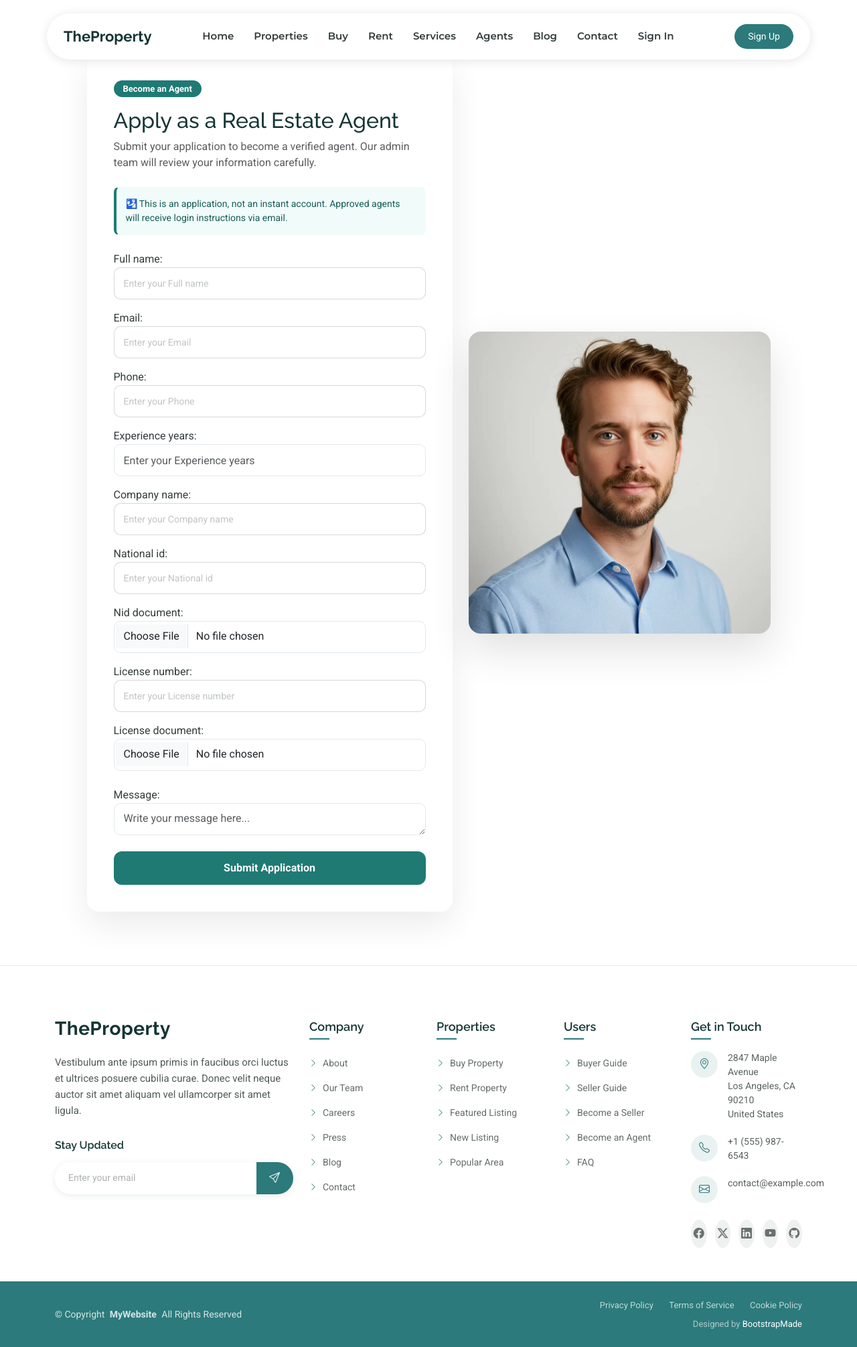
After one commit to rahidulislam/realestate_property, a Django app: page /user/agent-application/ in a window 1280 px wide. The commit adds this page. Shown: the whole page at 67% size. Run offline with Django 5.2, Linux system fonts and the light colour scheme; some libraries are stand-ins or nearby versions.

Commit message:
agent application approve is done

```diff
--- a/core/views.py
+++ b/core/views.py
@@ -1,7 +1,7 @@
 from django.contrib.auth.decorators import login_required
 from django.shortcuts import render
 from django.utils.decorators import method_decorator
-from django.views.generic import TemplateView
+from django.views.generic import TemplateView, FormView
 
 from user.decorators import seller_required
 
--- a/requirements.txt
+++ b/requirements.txt
@@ -1,3 +1,4 @@
 asgiref==3.11.0
 Django==5.2.8
+python-dotenv==1.2.1
 sqlparse==0.5.3
--- a/static/css/custom.css
+++ b/static/css/custom.css
@@ -178,3 +178,125 @@
   height: 100%;
   object-fit: cover;
 }
+/* Agent Application Section */
+
+.agent-apply-section {
+  padding: 80px 0;
+}
+
+.agent-apply-card {
+  background: #fff;
+  border-radius: 18px;
+  padding: 40px;
+  box-shadow: 0 20px 50px rgba(0,0,0,0.08);
+}
+
+.agent-badge {
+  background: #1f7a74;
+  color: #fff;
+  padding: 6px 14px;
+  border-radius: 20px;
+  font-size: 13px;
+}
+
+.agent-alert {
+  background: #f1fbfa;
+  border-left: 4px solid #1f7a74;
+  color: #155e59;
+  padding: 14px;
+  border-radius: 8px;
+  font-size: 14px;
+}
+
+.custom-input {
+  height: 48px;
+  border-radius: 10px;
+  border: 1px solid #e3e8ee;
+  padding: 10px 14px;
+}
+
+.custom-input:focus {
+  border-color: #1f7a74;
+  box-shadow: 0 0 0 0.15rem rgba(31,122,116,.15);
+}
+
+.agent-btn {
+  background: #1f7a74;
+  color: #fff;
+  border-radius: 12px;
+  padding: 12px;
+  font-weight: 600;
+}
+
+.agent-btn:hover {
+  background: #176963;
+  color: #fff;
+}
+
+.agent-image-card img {
+  width: 100%;
+  border-radius: 18px;
+  box-shadow: 0 25px 60px rgba(0,0,0,0.12);
+}
+
+/* Agent Application Success Section */
+.agent-success-section {
+  padding: 100px 0;
+}
+
+.agent-success-card {
+  background: #ffffff;
+  padding: 50px 45px;
+  border-radius: 20px;
+  box-shadow: 0 25px 60px rgba(0,0,0,0.08);
+}
+
+.success-icon {
+  width: 80px;
+  height: 80px;
+  background: #1f7a74;
+  color: #fff;
+  border-radius: 50%;
+  display: flex;
+  align-items: center;
+  justify-content: center;
+  font-size: 40px;
+  font-weight: bold;
+  margin: 0 auto;
+}
+
+.success-alert {
+  background: #f1fbfa;
+  border-left: 4px solid #1f7a74;
+  color: #155e59;
+  padding: 16px;
+  border-radius: 10px;
+  font-size: 14px;
+}
+
+.success-steps {
+  list-style: none;
+  padding: 0;
+  margin: 0;
+}
+
+.success-steps li {
+  padding: 6px 0;
+  font-size: 14px;
+  color: #555;
+}
+
+.success-btn {
+  background: #1f7a74;
+  color: #fff;
+  padding: 12px 36px;
+  border-radius: 12px;
+  font-weight: 600;
+  transition: all 0.3s ease;
+}
+
+.success-btn:hover {
+  background: #176963;
+  color: #fff;
+  transform: translateY(-1px);
+}
--- a/templates/include/footer.html
+++ b/templates/include/footer.html
@@ -111,7 +111,7 @@
                   <a href="{% url 'user:seller_signup' %}"><i class="bi bi-chevron-right"></i> Become a Seller</a>
                 </li>
                 <li>
-                  <a href="{% url 'core:privacy_policy' %}"><i class="bi bi-chevron-right"></i> Agent Program</a>
+                  <a href="{% url 'user:agent_application_apply' %}"><i class="bi bi-chevron-right"></i> Become an Agent</a>
                 </li>
                 <li>
                   <a href="{% url 'core:terms' %}"><i class="bi bi-chevron-right"></i> FAQ</a>
--- /dev/null
+++ b/templates/user/agent_application_apply.html
@@ -0,0 +1,135 @@
+{% extends "base.html" %}
+{% load static %}
+
+{% block content %}
+<main class="main">
+
+  <section class="section agent-apply-section">
+    <div class="container">
+      <div class="row align-items-center justify-content-center">
+
+        <!-- Form -->
+        <div class="col-lg-6">
+          <div class="agent-apply-card">
+
+            <span class="badge agent-badge mb-3">
+              Become an Agent
+            </span>
+
+            <h2 class="mb-2">Apply as a Real Estate Agent</h2>
+            <p class="text-muted mb-4">
+              Submit your application to become a verified agent.
+              Our admin team will review your information carefully.
+            </p>
+
+            <div class="alert agent-alert mb-4">
+              🛂 This is an application, not an instant account.
+              Approved agents will receive login instructions via email.
+            </div>
+
+            <form method="post" enctype="multipart/form-data" novalidate>
+                {% csrf_token %}
+
+                {% if form.non_field_errors %}
+                    <div class="alert alert-danger">
+                    {{ form.non_field_errors }}
+                    </div>
+                {% endif %}
+
+                <div class="mb-3">
+                    {{ form.full_name.label_tag }}
+                    {{ form.full_name }}
+                    {% for error in form.full_name.errors %}
+                    <div class="text-danger small">{{ error }}</div>
+                    {% endfor %}
+                </div>
+
+                <div class="mb-3">
+                    {{ form.email.label_tag }}
+                    {{ form.email }}
+                    {% for error in form.email.errors %}
+                    <div class="text-danger small">{{ error }}</div>
+                    {% endfor %}
+                </div>
+
+                <div class="mb-3">
+                    {{ form.phone.label_tag }}
+                    {{ form.phone }}
+                    {% for error in form.phone.errors %}
+                    <div class="text-danger small">{{ error }}</div>
+                    {% endfor %}
+                </div>
+                <div class="mb-3">
+                    {{ form.experience_years.label_tag }}
+                    {{ form.experience_years }}
+                    {% for error in form.experience_years.errors %}
+                    <div class="text-danger small">{{ error }}</div>
+                    {% endfor %}
+                </div>
+                <div class="mb-3">
+                    {{ form.company_name.label_tag }}
+                    {{ form.company_name }}
+                    {% for error in form.company_name.errors %}
+                    <div class="text-danger small">{{ error }}</div>
+                    {% endfor %}
+                </div>
+
+                <div class="mb-3">
+                    {{ form.national_id.label_tag }}
+                    {{ form.national_id }}
+                    {% for error in form.national_id.errors %}
+                    <div class="text-danger small">{{ error }}</div>
+                    {% endfor %}
+                </div>
+
+                <div class="mb-3">
+                    {{ form.nid_document.label_tag }}
+                    {{ form.nid_document }}
+                    {% for error in form.nid_document.errors %}
+                    <div class="text-danger small">{{ error }}</div>
+                    {% endfor %}
+                </div>
+                <div class="mb-3">
+                    {{ form.license_number.label_tag }}
+                    {{ form.license_number }}
+                    {% for error in form.license_number.errors %}
+                    <div class="text-danger small">{{ error }}</div>
+                    {% endfor %}
+                </div>
+
+                <div class="mb-4">
+                    {{ form.license_document.label_tag }}
+                    {{ form.license_document }}
+                    {% for error in form.license_document.errors %}
+                    <div class="text-danger small">{{ error }}</div>
+                    {% endfor %}
+                </div>
+                <div class="mb-4">
+                    {{ form.message.label_tag }}
+                    {{ form.message }}
+                    {% for error in form.message.errors %}
+                    <div class="text-danger small">{{ error }}</div>
+                    {% endfor %}
+                </div>
+                <button type="submit" class="btn agent-btn w-100">
+                    Submit Application
+                </button>
+            </form>
+
+
+          </div>
+        </div>
+
+        <!-- Image -->
+        <div class="col-lg-5 d-none d-lg-block">
+          <div class="agent-image-card">
+            <img src="{% static 'img/person/person-m-7.webp' %}" alt="Agent">
+          </div>
+        </div>
+
+      </div>
+    </div>
+  </section>
+
+</main>
+{% endblock %}
--- /dev/null
+++ b/templates/user/email/password_reset_subject.txt
@@ -0,0 +1 @@
+Set your password – The Property
--- a/user/forms.py
+++ b/user/forms.py
@@ -1,7 +1,7 @@
 from django.contrib.auth.forms import AuthenticationForm, UserCreationForm
 from django import forms
 
-from .models import CustomUser
+from .models import CustomUser, AgentApplication
 
 
 class CustomUserCreationForm(UserCreationForm):
@@ -52,15 +52,16 @@ class SellerSignupForm(UserCreationForm):
 
     class Meta:
         model = CustomUser
-        fields = ["email", "first_name", "last_name","password1","password2"] + ["phone", "national_id"]
+        fields = ["email", "first_name", "last_name", "password1", "password2"] + [
+            "phone",
+            "national_id",
+        ]
 
     def __init__(self, *args, **kwargs):
         super().__init__(*args, **kwargs)
 
         for field in self.fields.values():
-            field.widget.attrs.update({
-                "class": "form-control custom-input"
-            })
+            field.widget.attrs.update({"class": "form-control custom-input"})
 
     def save(self, commit=True):
         email = self.cleaned_data["email"]
@@ -75,7 +76,6 @@ class SellerSignupForm(UserCreationForm):
             last_name=last_name,
         )
         if commit:
-
             user.sellerprofile.phone = self.cleaned_data["phone"]
             user.sellerprofile.national_id = self.cleaned_data["national_id"]
             user.sellerprofile.save()
@@ -94,6 +94,37 @@ class SellerSignupForm(UserCreationForm):
         return password2
 
 
+class AgentApplicationForm(forms.ModelForm):
+    class Meta:
+        model = AgentApplication
+        fields = (
+            "full_name",
+            "email",
+            "phone",
+            "license_number",
+            "national_id",
+            "nid_document",
+            "license_document",
+            "experience_years",
+            "company_name",
+            "message",
+        )
+        widgets = {
+            "message": forms.Textarea(
+                attrs={
+                    "rows": 4,
+                    "class": "form-control custom-input",
+                    "placeholder": "Write your message here...",
+                }
+            ),
+        }
+
+    def __init__(self, *args, **kwargs):
+        super().__init__(*args, **kwargs)
+
+        for name, field in self.fields.items():
+            if name != "message":
+                field.widget.attrs.update({"class": "form-control custom-input", "placeholder": f"Enter your {field.label}"})
 
 
 class CustomAuthenticationForm(AuthenticationForm):
--- a/user/urls.py
+++ b/user/urls.py
@@ -1,5 +1,5 @@
 from django.urls import path
-from .views import BuyerSignupView,SellerSignUpView,SellerPendingView, SigninView,SignoutView
+from .views import BuyerSignupView,SellerSignUpView,SellerPendingView, SigninView,SignoutView, AgentApplicationAplyView, AgentApplicationSuccessView
 
 app_name = "user"
 
@@ -7,6 +7,8 @@ urlpatterns = [
     path("signup/", BuyerSignupView.as_view(), name="buyer_signup"),
     path("seller-signup/", SellerSignUpView.as_view(), name="seller_signup"),
     path("seller-pending/", SellerPendingView.as_view(), name="seller_pending"),
+    path("agent-application/", AgentApplicationAplyView.as_view(), name="agent_application_apply"),
+    path("agent-application-success/", AgentApplicationSuccessView.as_view(), name="agent_application_success"),
     path("login/", SigninView.as_view(), name="login"),
     path("logout/", SignoutView.as_view(), name="logout"),
 ]
--- a/user/views.py
+++ b/user/views.py
@@ -7,7 +7,7 @@ from django.shortcuts import redirect
 from django.urls import reverse_lazy
 from django.views.generic import FormView, TemplateView
 
-from .forms import CustomAuthenticationForm, CustomUserCreationForm, SellerSignupForm
+from .forms import CustomAuthenticationForm, CustomUserCreationForm, SellerSignupForm, AgentApplicationForm
 from .models import CustomUser
 
 
@@ -36,6 +36,20 @@ class SellerSignUpView(FormView):
 
 class SellerPendingView(TemplateView):
     template_name = "user/seller_pending.html"
+
+class AgentApplicationAplyView(FormView):
+    template_name = "user/agent_application_apply.html"
+    form_class = AgentApplicationForm
+    success_url = reverse_lazy("user:agent_application_success")
+
+    def form_valid(self, form):
+        form.save()
+        messages.success(self.request, "Your agent application has been submitted.")
+        return super().form_valid(form)
+
+class AgentApplicationSuccessView(TemplateView):
+    template_name = "user/agent_application_success.html"
+
 
 
 class SigninView(LoginView):
```
Also changed, not shown: realestate_property/settings.py (+15 -0 lines), templates/user/agent_application_success.html (added, +48 -0 lines), templates/user/email/password_reset_email.html (added, +80 -0 lines), templates/user/email/password_reset_email.txt (added, +10 -0 lines), user/admin.py (+83 -2 lines), user/models.py (+30 -3 lines), user/signals.py (+7 -7 lines), user/migrations/0006_agentapplication.py (added), user/migrations/0007_agentapplication_license_document_and_more.py (added), user/migrations/0008_alter_agentapplication_license_document_and_more.py (added).
